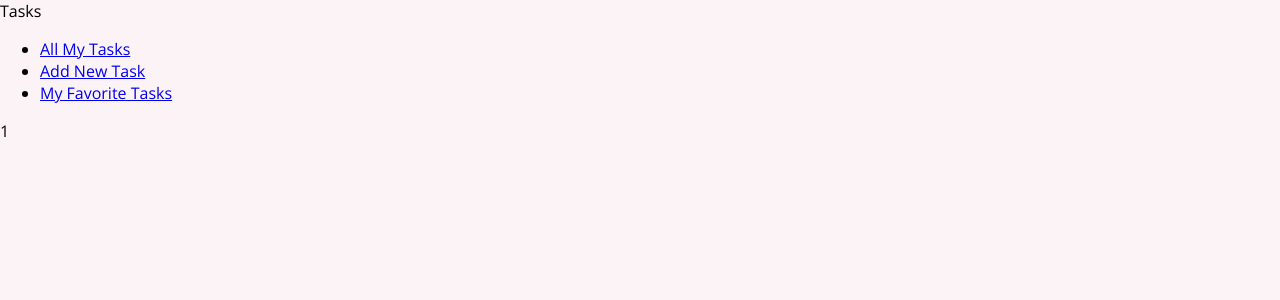
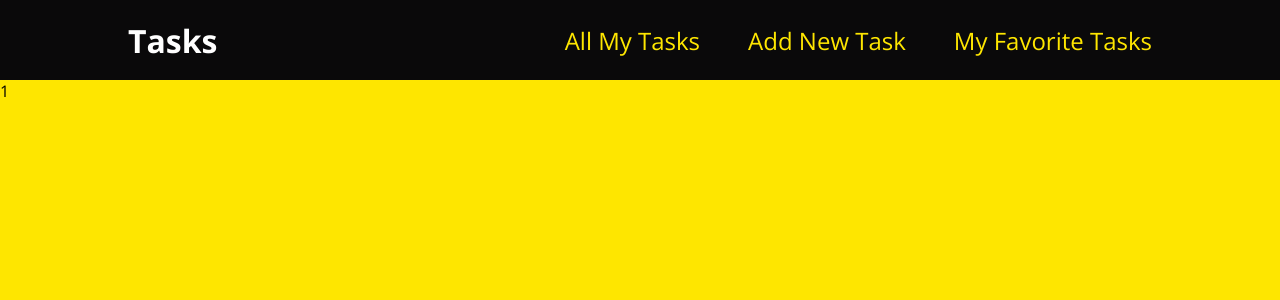
Before and after one commit to NalinSa/task-schedule-app-REACT, a React (Create React App) app: page /add-new-task in a window 1280 px wide. Shown: the top 300 px of the page. Built offline with nearby package versions, Linux system fonts and the light colour scheme.

Commit message:
design style for app

```diff
--- a/src/components/layout/NavigationBar.js
+++ b/src/components/layout/NavigationBar.js
@@ -1,8 +1,9 @@
 import { Link } from "react-router-dom";
-function Navigation() {
+import style from "./NavigationBar.module.css"
+function NavigationBar() {
   return (
-    <header>
-      <div>Tasks</div>
+    <header className={style.header}>
+      <div className={style.logo}>Tasks</div>
       <nav>
         <ul>
           <li>
@@ -19,4 +20,4 @@ function Navigation() {
     </header>
   );
 }
-export default Navigation;
+export default NavigationBar;
--- /dev/null
+++ b/src/components/layout/NavigationBar.module.css
@@ -0,0 +1,33 @@
+.header {
+    width: 100%;
+    height: 5rem;
+    display: flex;
+    align-items: center;
+    justify-content: space-between;
+    background-color: #0a090a;
+    padding: 0 10%;
+  }
+
+  .logo {
+    font-size: 2rem;
+    color: white;
+    font-weight: bold;
+  }
+
+  .header ul {
+    list-style: none;
+    margin: 0;
+    padding: 0;
+    display: flex;
+    align-items: baseline;
+  }
+
+  .header li {
+    margin-left: 3rem;
+  }
+
+  .header a {
+    text-decoration: none;
+    font-size: 1.5rem;
+    color: #FEE600;
+  }
--- a/src/index.css
+++ b/src/index.css
@@ -7,7 +7,7 @@
 body {
   font-family: 'Open Sans', sans-serif;
   margin: 0;
-  background-color: #fcf3f6;
+  background-color: #FEE600;
 }
 
 h1 {
```
